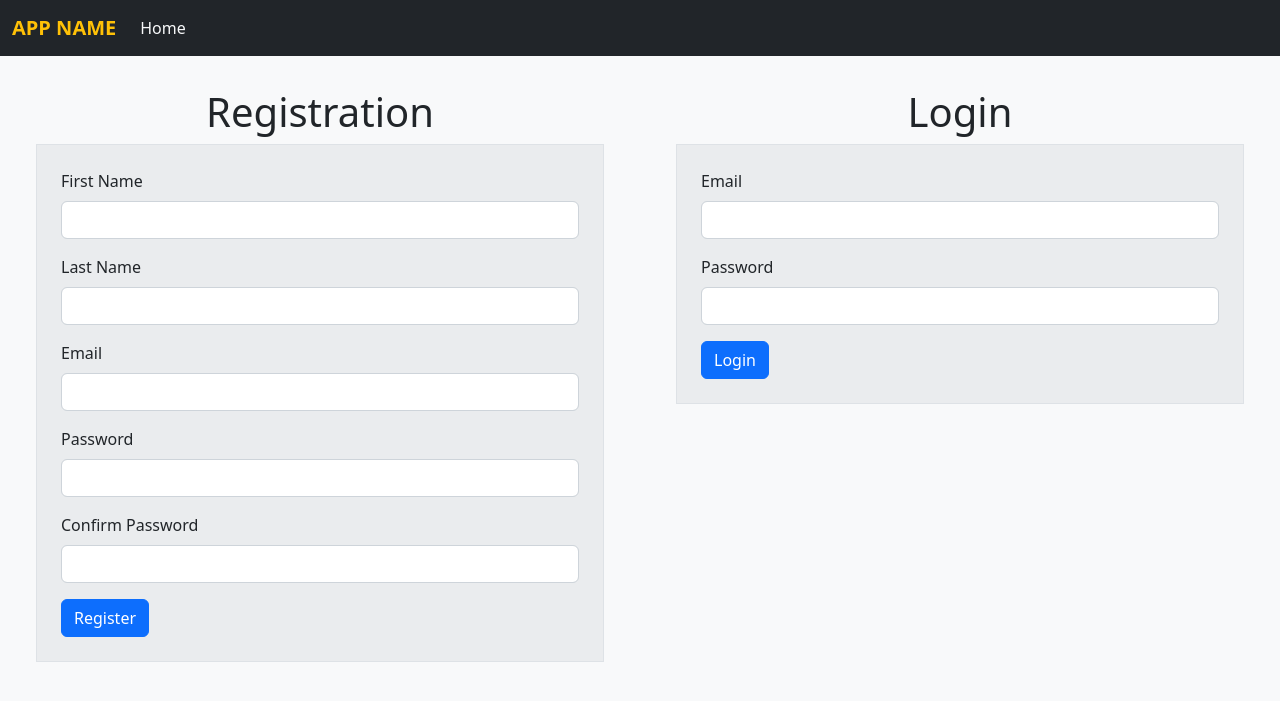
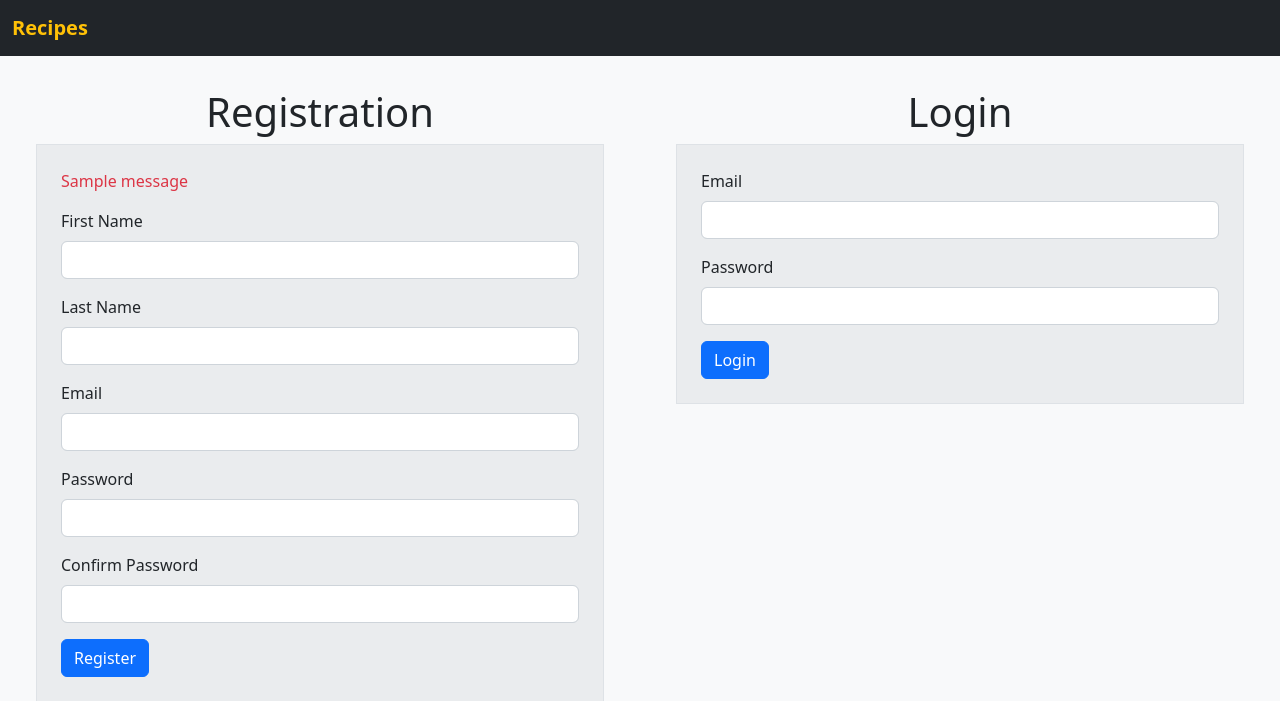
Before and after one commit to GrantLicata/recipes, a Flask app: page / in a window 1280 px wide. Shown: the top 701 px of the page. Run offline with Flask 2, Linux system fonts and the light colour scheme; one stand-in notice (Sample message) is shown.

Commit message:
Finishing touches

```diff
--- a/flask_app/controllers/users.py
+++ b/flask_app/controllers/users.py
@@ -25,10 +25,10 @@ def register():
         "password" : pw_hash
     }
     # Validations ---<>
-    # if not User.validate_user(data):
-    #     return redirect('/')
-    # if not User.validate_password(passwords):
-    #     return redirect('/')
+    if not User.validate_user(data):
+        return redirect('/')
+    if not User.validate_password(passwords):
+        return redirect('/')
     User.save(data)
     user_object = User.get_by_email(data)
     session['user_id'] = user_object.id
@@ -44,12 +44,12 @@ def login():
     user_in_db = User.get_by_email(data)
     print("This is the logged in user:", user_in_db.id)
     # Validations ---<>
-    # if not user_in_db:
-    #     flash("Invalid Email/Password")
-    #     return redirect("/")
-    # if not bcrypt.check_password_hash(user_in_db.password, request.form['password']):
-    #     flash("Invalid Email/Password")
-    #     return redirect('/')
+    if not user_in_db:
+        flash("Invalid Email/Password")
+        return redirect("/")
+    if not bcrypt.check_password_hash(user_in_db.password, request.form['password']):
+        flash("Invalid Email/Password")
+        return redirect('/')
     session['user_id'] = user_in_db.id
     return redirect("/recipes")
 
--- a/flask_app/templates/login.html
+++ b/flask_app/templates/login.html
@@ -12,17 +12,11 @@
     <!-- Navigation Bar -->
     <nav class="navbar navbar-expand-lg bg-dark">
         <div class="container-fluid">
-          <a class="navbar-brand text-warning" href="#"><strong>APP NAME</strong></a>
+          <a class="navbar-brand text-warning" href="#"><strong>Recipes</strong></a>
           <button class="navbar-toggler" type="button" data-bs-toggle="collapse" data-bs-target="#navbarNav" aria-controls="navbarNav" aria-expanded="false" aria-label="Toggle navigation">
             <span class="navbar-toggler-icon"></span>
           </button>
-          <div class="collapse navbar-collapse" id="navbarNav">
-            <ul class="navbar-nav">
-              <li class="nav-item">
-                <a class="nav-link active text-light" aria-current="page" href="/">Home</a>
-              </li>
-            </ul>
-          </div>
+
         </div>
       </nav>
 
@@ -33,7 +27,7 @@
         <form action="/register" method="post" class="container border p-4 bg-secondary bg-opacity-10">
 
           <!-- Form Validation -->
-          <!-- {% with messages = get_flashed_messages() %}
+          {% with messages = get_flashed_messages() %}
             {% if messages %}
               {% for message in messages %}
                 {% if message != "Invalid Email/Password"%}
@@ -41,36 +35,36 @@
                 {% endif %}
               {% endfor %}
             {% endif %}
-          {% endwith %} -->
+          {% endwith %}
 
             <!-- First Name -->
             <div class="mb-3">
                 <label for="first_name" class="form-label">First Name</label>
-                <input type="text" class="form-control" name="first_name">
+                <input type="text" class="form-control" name="first_name" required>
             </div>
 
             <!-- Last Name -->
             <div class="mb-3">
                 <label for="last_name" class="form-label">Last Name</label>
-                <input type="text" class="form-control" name="last_name">
+                <input type="text" class="form-control" name="last_name" required>
             </div>
 
             <!-- Email -->
             <div class="mb-3">
               <label for="email" class="form-label">Email</label>
-              <input type="email" class="form-control" name="email">
+              <input type="email" class="form-control" name="email" required>
             </div>
 
             <!-- Password -->
             <div class="mb-3">
               <label for="password" class="form-label">Password</label>
-              <input type="password" class="form-control" name="password">
+              <input type="password" class="form-control" name="password"required>
             </div>
 
             <!-- Confirm Password -->
             <div class="mb-3">
               <label for="confirm_password" class="form-label">Confirm Password</label>
-              <input type="password" class="form-control" name="confirm_password">
+              <input type="password" class="form-control" name="confirm_password" required>
             </div>
 
             <!-- Form Submission  -->
@@ -84,7 +78,7 @@
         <form action="/login" method="post" class="container border p-4 bg-secondary bg-opacity-10">
 
           <!-- Form Validation -->
-          <!-- {% with messages = get_flashed_messages() %}
+          {% with messages = get_flashed_messages() %}
             {% if messages %}
               {% for message in messages %}
                 {% if message == "Invalid Email/Password" %}
@@ -92,18 +86,18 @@
                 {% endif %}
               {% endfor %}
             {% endif %}
-          {% endwith %} -->
+          {% endwith %}
 
           <!-- Email -->
           <div class="mb-3">
               <label for="login_email" class="form-label">Email</label>
-              <input type="login_email" class="form-control" name="email">
+              <input type="login_email" class="form-control" name="email" required>
           </div>
 
           <!-- Password -->
           <div class="mb-3">
               <label for="password" class="form-label">Password</label>
-              <input type="password" class="form-control" name="password">
+              <input type="password" class="form-control" name="password" required>
           </div>
 
           <!-- Form Submission  -->
--- a/flask_app/templates/new_recipe.html
+++ b/flask_app/templates/new_recipe.html
@@ -12,7 +12,7 @@
     <!-- Navigation Bar -->
     <nav class="navbar navbar-expand-lg bg-dark">
       <div class="container-fluid">
-        <a class="navbar-brand text-warning" href="#"><strong>APP NAME</strong></a>
+        <a class="navbar-brand text-warning" href="#"><strong>Recipes</strong></a>
         <button class="navbar-toggler" type="button" data-bs-toggle="collapse" data-bs-target="#navbarNav" aria-controls="navbarNav" aria-expanded="false" aria-label="Toggle navigation">
           <span class="navbar-toggler-icon"></span>
         </button>
--- a/flask_app/templates/table.html
+++ b/flask_app/templates/table.html
@@ -28,7 +28,7 @@
 
     <!-- Table contents -->
     <div class="container mt-2">
-        <h1 class="h1 text-center">All Items</h1>
+        <h1 class="h1 text-center">All Posted Recipes</h1>
         <table class="table mt-4">
 
             <!-- Header Row -->
```
Also changed, not shown: flask_app/models/user.py (+34 -29 lines).
